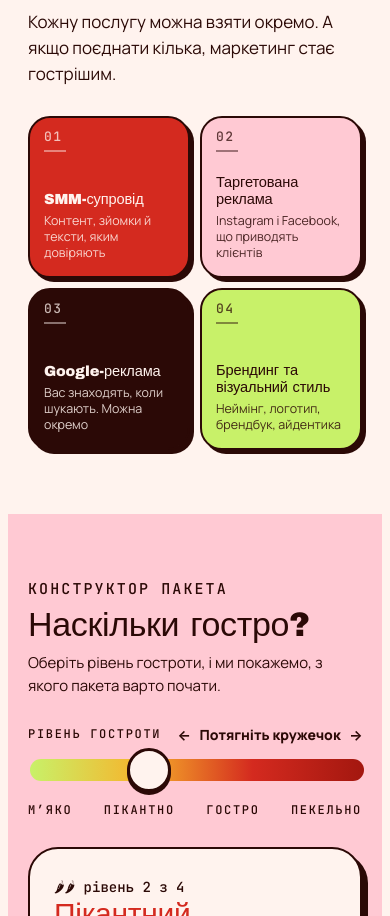
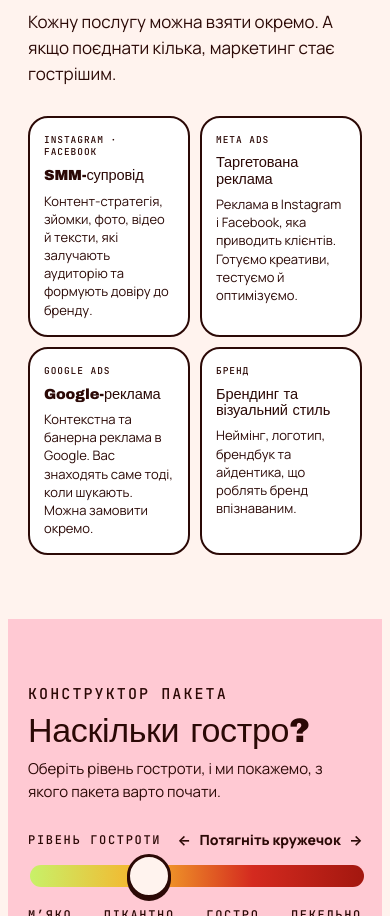
Before and after one commit to chilimarketing/chili-site, a plain HTML site: page index.html in a window 390 px wide. Shown: the part 990-1906 px from the top of the page. Drawn offline with Linux system fonts and the light colour scheme; a web font is replaced by a local one.

Commit message:
Послуги на телефоні: класичні білі картки 2×2, легка анімація при натисканні
Co-Authored-By: Claude Opus 5.5 <noreply@anthropic.com>
Claude-Session: https://claude.ai/code/session_01EN3M98pjntfZgQLC5bm6Ub

```diff
--- a/index.html
+++ b/index.html
@@ -328,18 +328,12 @@ footer{background:var(--ink);color:var(--paper)}
 .svc-n,.svc-s{display:none}
 @media (max-width:760px){
  .services{grid-template-columns:1fr 1fr;gap:10px}
- .svc{position:relative;aspect-ratio:1;padding:16px 14px 14px;gap:6px;border-radius:22px;justify-content:flex-end;overflow:hidden;min-width:0;box-shadow:4px 4px 0 var(--ink)}
- .svc:hover{transform:none;box-shadow:4px 4px 0 var(--ink)}
- .svc:nth-child(1){background:var(--chili);color:var(--paper)}
- .svc:nth-child(2){background:var(--pink);color:var(--ink)}
- .svc:nth-child(3){background:var(--ink);color:var(--paper)}
- .svc:nth-child(4){background:var(--lime);color:var(--ink)}
- .svc .label{display:none}
- .svc-n{display:block;position:absolute;top:12px;left:14px;font:normal 13px/1 var(--mono);letter-spacing:.12em;font-style:normal;opacity:.75}
- .svc-n::after{content:"";position:absolute;left:0;top:20px;width:22px;height:2px;background:currentColor;opacity:.6}
+ .svc{padding:16px 14px;gap:8px;border-radius:20px;min-width:0;transition:transform .15s ease,box-shadow .15s ease;-webkit-tap-highlight-color:transparent}
+ .svc:hover{transform:none;box-shadow:none}
+ .svc:active{transform:translate(-2px,-2px);box-shadow:3px 3px 0 var(--chili)}
+ .svc .label{font-size:9.5px;letter-spacing:.1em;line-height:1.35}
  .svc h3{font-size:clamp(13px,3.75vw,16px);line-height:1.12;margin:0;hyphens:manual;-webkit-hyphens:manual}
- .svc p{display:none}
- .svc-s{display:block;font-size:clamp(11px,3.2vw,12.5px);line-height:1.3;opacity:.85}
+ .svc p{font-size:13px;line-height:1.4}
  .svc-dots{display:none!important}
 }
 .svc-dots{display:none;justify-content:center;gap:6px;margin-top:6px}
```
